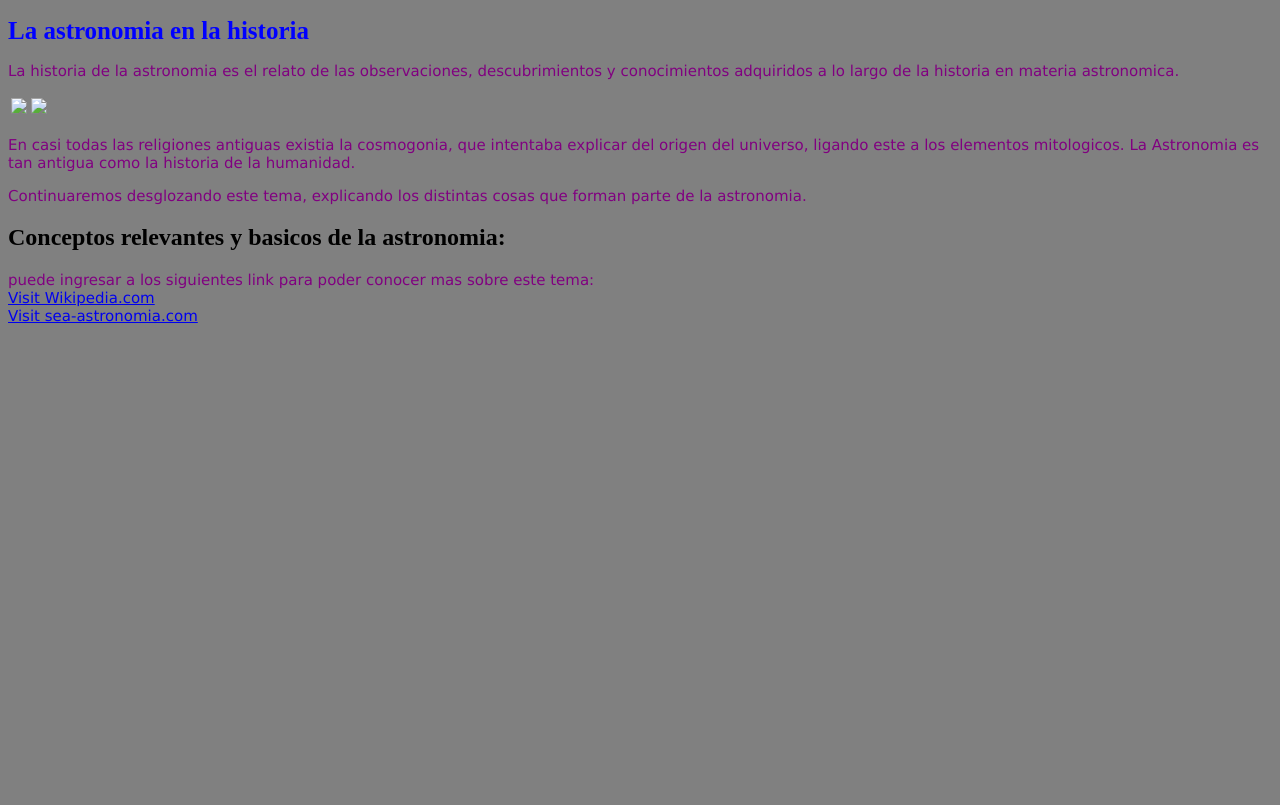
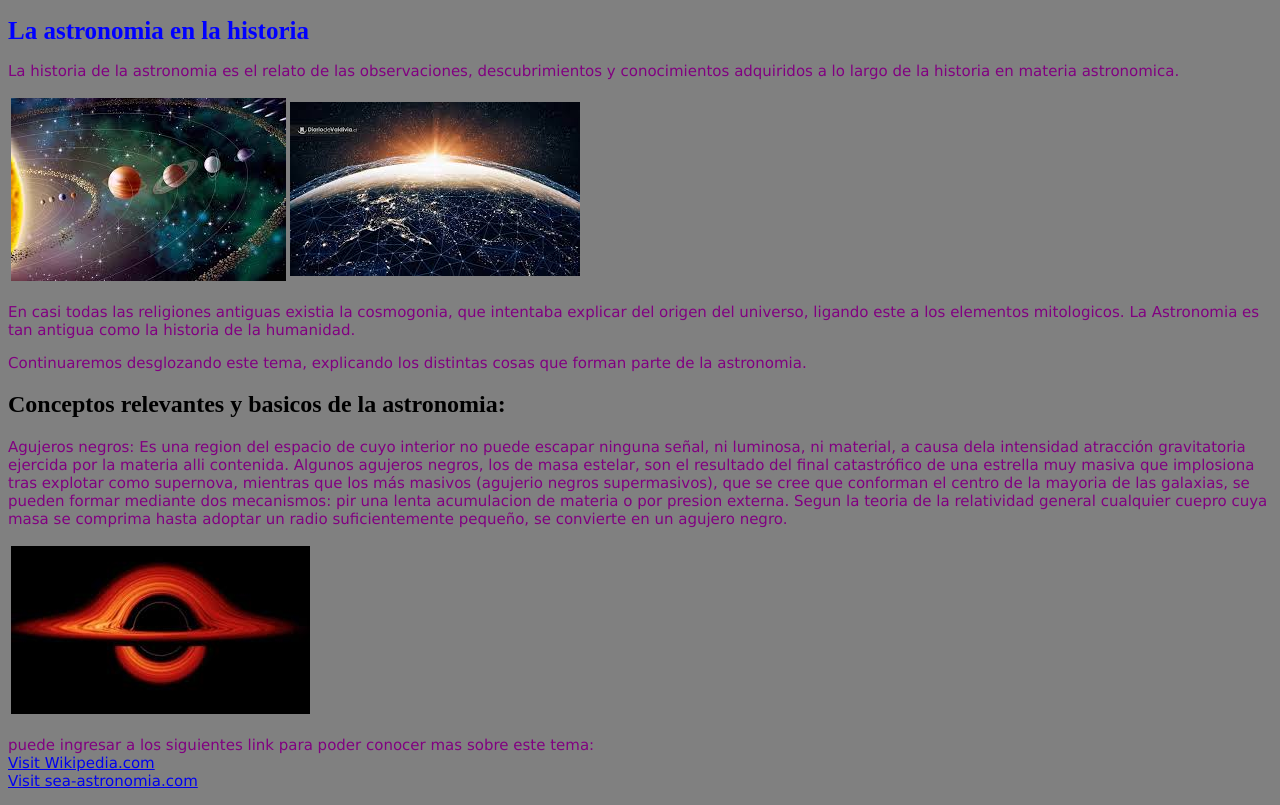
Before and after one commit to JoseBearPlay/IN5AV, a plain HTML site: page index.html in a window 1280 px wide. Drawn offline with Linux system fonts and the light colour scheme.

Commit message:
Modificaciones nuevas en el body

```diff
--- a/index.html
+++ b/index.html
@@ -14,10 +14,10 @@
     <table>
         <tr>
             <td>
-                <img src="C:\Users\LAPTOP\Pictures\Screenshots\descarga.jpg">
+                <img src="Imagenes/Principal 2.jpg">
             </td>
             <td>
-                <img src="C:\Users\LAPTOP\Pictures\Screenshots\Imagen inicio.png">
+                <img src="Imagenes/Principal 1.jpg">
             </td>
         </tr>
     </table>
@@ -26,9 +26,28 @@
         del universo, ligando este a los elementos mitologicos. La Astronomia es tan antigua como la
         historia de la humanidad.
     </p>
+
     <p>Continuaremos desglozando este tema, explicando los distintas cosas que forman parte de la astronomia.</p>
 
     <h2>Conceptos relevantes y basicos de la astronomia:</h2>
+    <p>
+        Agujeros negros: Es una region del espacio de cuyo interior no puede escapar ninguna señal, ni luminosa,
+        ni material, a causa dela intensidad atracción gravitatoria ejercida por la materia alli contenida.
+        Algunos agujeros negros, los de masa estelar, son el resultado del final catastrófico de una estrella
+        muy masiva que implosiona tras explotar como supernova, mientras que los más masivos (agujerio negros supermasivos),
+        que se cree que conforman el centro de la mayoria de las galaxias, se pueden formar mediante dos mecanismos:
+        pir una lenta acumulacion de materia o por presion externa. Segun la teoria de la relatividad general cualquier
+        cuepro cuya masa se comprima hasta adoptar un radio suficientemente pequeño, se convierte en un agujero negro.
+
+        <table>
+            <tr>
+                <td>
+                    <img src="Imagenes/Agujero negro.jpg">
+                </td>
+            </tr>
+        </table>
+    </p>
+
     <p>
         puede ingresar a los siguientes link para poder conocer mas sobre este tema:<br>
     <a href="https://es.wikipedia.org/wiki/Astronom%C3%ADa">Visit Wikipedia.com</a><br>
```
Also changed, not shown: Imagenes/Agujero negro.jpg (added), Imagenes/Principal 1.jpg (added), Imagenes/Principal 2.jpg (added).
